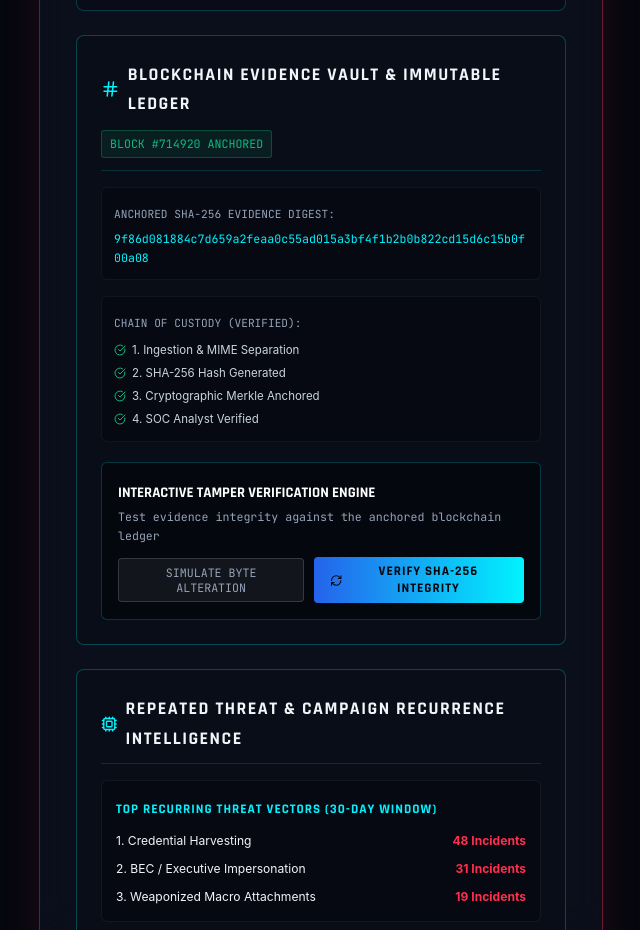
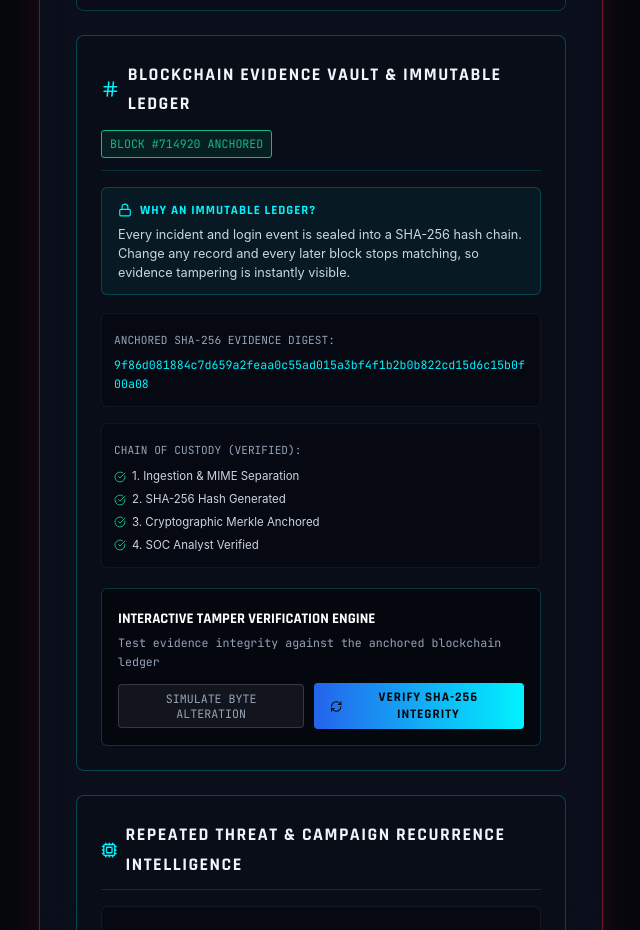
Before and after one commit to harishraj2430/sentinel-mesh, a React (Vite) app in the folder frontend/: page /console in a window 1280 px wide. Shown: the part 2980-3910 px from the top of the page, without its empty margins (613-1253 px from the left). Built offline with nearby package versions, Linux system fonts and the light colour scheme; no server answers; a web font is replaced by a local one.

Commit message:
Ledger Explainer: Add transparent UI copy explaining SHA-256 hash-chain verification and tampering visibility

```diff
--- a/frontend/src/components/sections/CaseReport.jsx
+++ b/frontend/src/components/sections/CaseReport.jsx
@@ -442,16 +442,29 @@ export default function CaseReport({ report }) {
       }}>
         <div style={{ display: "flex", justifyContent: "space-between", alignItems: "center", flexWrap: "wrap", gap: "12px", borderBottom: "1px solid rgba(0, 243, 255, 0.15)", paddingBottom: "12px", marginBottom: "16px" }}>
           <div style={{ display: "flex", alignItems: "center", gap: "8px" }}>
-            <Hash size={20} color="#00f3ff" />
-            <h4 className="font-tech" style={{ fontSize: "1.15rem", letterSpacing: "1.5px", color: "#f1f5f9" }}>
+            <Hash size={20} color="var(--accent)" />
+            <h4 className="font-tech" style={{ fontSize: "1.15rem", letterSpacing: "1.5px", color: "var(--text)" }}>
               BLOCKCHAIN EVIDENCE VAULT & IMMUTABLE LEDGER
             </h4>
           </div>
           <div style={{ display: "flex", alignItems: "center", gap: "8px" }}>
-            <span className="mono" style={{ fontSize: "0.75rem", color: "#10b981", background: "rgba(16, 185, 129, 0.1)", border: "1px solid rgba(16, 185, 129, 0.3)", padding: "3px 8px", borderRadius: "3px" }}>
+            <span className="mono" style={{ fontSize: "0.75rem", color: "var(--success-green)", background: "rgba(16, 185, 129, 0.1)", border: "1px solid var(--success-green)", padding: "3px 8px", borderRadius: "3px" }}>
               BLOCK #{report.blockchain?.block_index || "714920"} ANCHORED
             </span>
           </div>
+        </div>
+
+        {/* Why a Ledger? Explainer Tooltip Card */}
+        <div style={{ background: "rgba(0, 243, 255, 0.05)", border: "1px solid var(--border)", borderRadius: "6px", padding: "12px 16px", marginBottom: "18px" }}>
+          <div style={{ display: "flex", alignItems: "center", gap: "8px", marginBottom: "4px" }}>
+            <Lock size={14} color="var(--accent)" />
+            <span className="font-tech" style={{ fontSize: "0.82rem", color: "var(--accent)", fontWeight: 700, letterSpacing: "1px" }}>
+              WHY AN IMMUTABLE LEDGER?
+            </span>
+          </div>
+          <p style={{ fontSize: "0.82rem", color: "var(--text-secondary)", lineHeight: 1.5, margin: 0 }}>
+            Every incident and login event is sealed into a SHA-256 hash chain. Change any record and every later block stops matching, so evidence tampering is instantly visible.
+          </p>
         </div>
 
         {/* Blockchain Data Matrix */}
```
